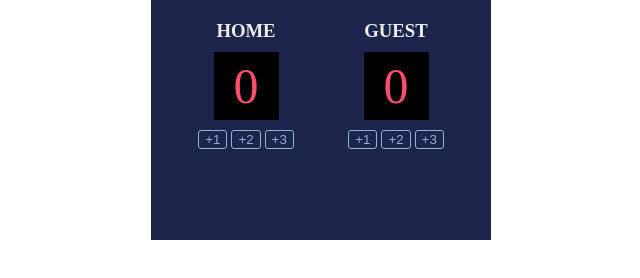
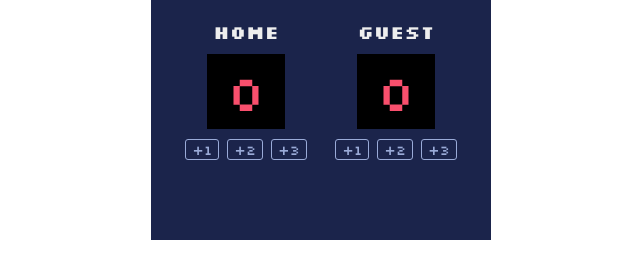
Before and after one commit to VictoryMa8/miscellaneous-projects-2024, a browser extension: page scoreboard/scoreboard.html in a window 1280 px wide. Shown: the whole page, without its empty margins (319-959 px from the left). Drawn offline with Linux system fonts and the light colour scheme.

Commit message:
Font change

```diff
--- a/scoreboard/scoreboard.css
+++ b/scoreboard/scoreboard.css
@@ -1,3 +1,9 @@
+.silkscreen-regular {
+    font-family: "Silkscreen", sans-serif;
+    font-weight: 400;
+    font-style: normal;
+}
+
 body {
     margin: 0;
     display: flex;
--- a/scoreboard/scoreboard.html
+++ b/scoreboard/scoreboard.html
@@ -1,8 +1,15 @@
-<html>
+<!DOCTYPE html>
+<html lang="en">
     <head>
+        <meta charset="UTF-8">
+        <meta name="viewport" content="width=device-width, initial-scale=1.0">
+        <title>Scoreboard</title>
         <link rel="stylesheet" href="scoreboard.css">
+        <link rel="preconnect" href="https://fonts.googleapis.com">
+        <link rel="preconnect" href="https://fonts.gstatic.com" crossorigin>
+        <link href="https://fonts.googleapis.com/css2?family=Silkscreen:wght@400;700&display=swap" rel="stylesheet">
     </head>
-    <body>
+    <body class="silkscreen-regular">
         <div id="scoreboard">
             <div class="container1">
                 <h3>HOME</h3>
@@ -10,9 +17,9 @@
                     <span id="home">0</span>
                 </div>
                 <div>
-                    <button class="btn" onclick="addHome(1)">+1</button>
-                    <button class="btn" onclick="addHome(2)">+2</button>
-                    <button class="btn" onclick="addHome(3)">+3</button>
+                    <button class="btn silkscreen-regular" onclick="addHome(1)">+1</button>
+                    <button class="btn silkscreen-regular" onclick="addHome(2)">+2</button>
+                    <button class="btn silkscreen-regular" onclick="addHome(3)">+3</button>
                 </div>
                 <span id="leadHome" >Leading</span>
             </div>
@@ -22,9 +29,9 @@
                     <span id="guest">0</span>
                 </div>
                 <div>
-                    <button class="btn" onclick="addGuest(1)">+1</button>
-                    <button class="btn" onclick="addGuest(2)">+2</button>
-                    <button class="btn" onclick="addGuest(3)">+3</button>
+                    <button class="btn silkscreen-regular" onclick="addGuest(1)">+1</button>
+                    <button class="btn silkscreen-regular" onclick="addGuest(2)">+2</button>
+                    <button class="btn silkscreen-regular" onclick="addGuest(3)">+3</button>
                 </div>
                 <span id="leadGuest" >Leading</span>
             </div>
```
